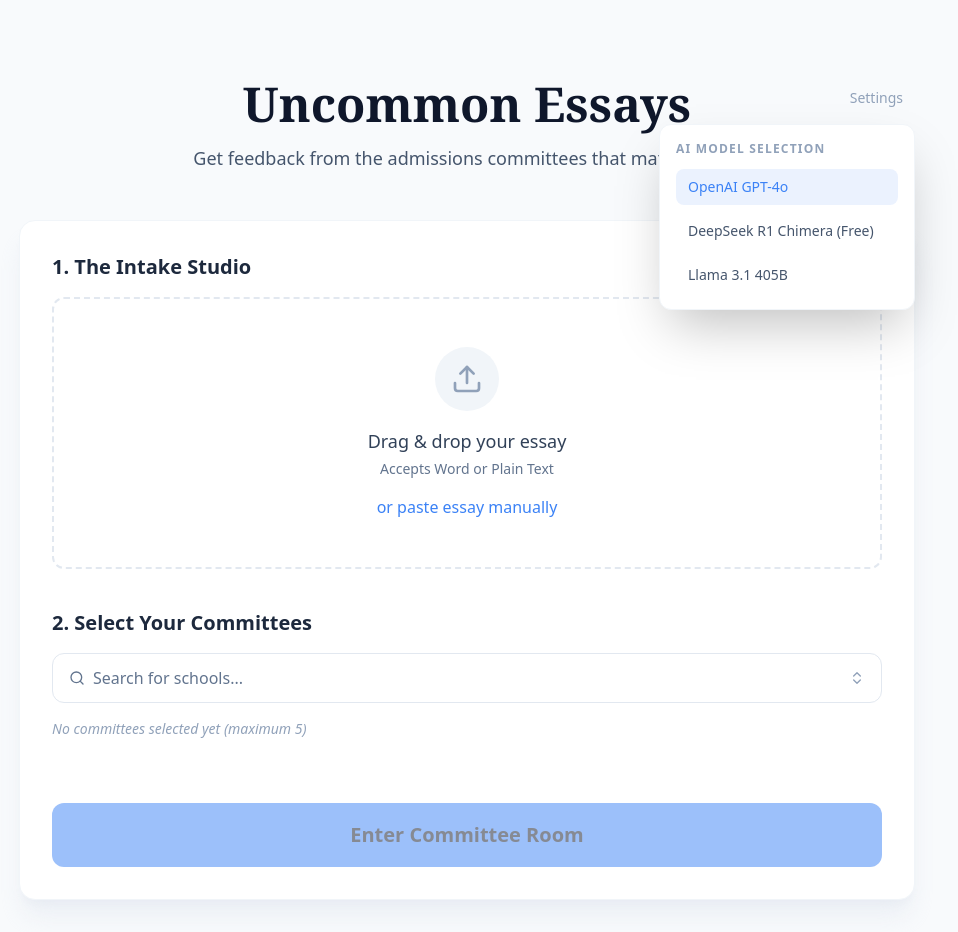
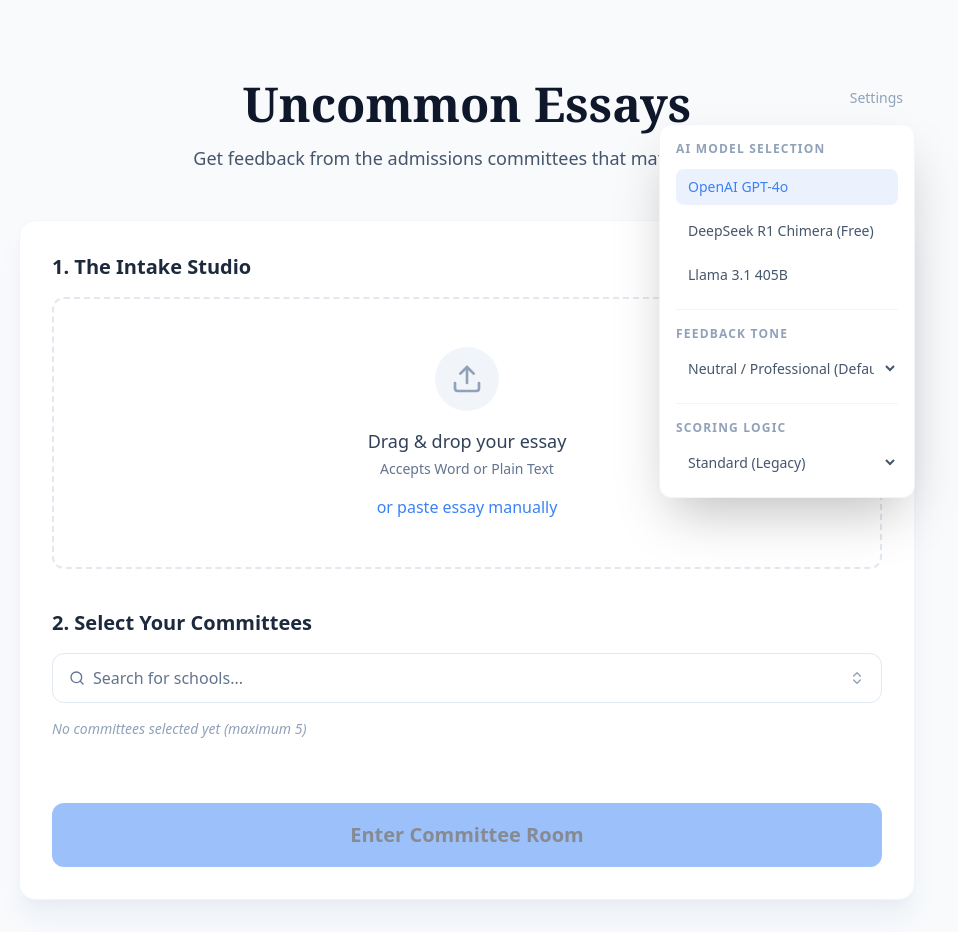
Before and after one commit to Copernican-Consulting/uncommon-essays, a Next.js app: page / in a window 1280 px wide. Both pictures are taken after a click on the button "Settings". Shown: the whole page, without its empty margins (173-1131 px from the left). Built offline with nearby package versions, Linux system fonts and the light colour scheme.

Commit message:
V1.1 Quick Wins: Tone Picker, Experimental Scoring, Score Bar Fix, Progress UX

```diff
--- a/src/app/api/simulate/route.ts
+++ b/src/app/api/simulate/route.ts
@@ -1,7 +1,7 @@
 import { NextRequest, NextResponse } from 'next/server';
 import { generateObject } from 'ai';
 import { createOpenAI } from '@ai-sdk/openai';
-import { hydratePrompt, MASTER_PROMPT_TEMPLATE } from '@/lib/ai/prompts';
+import { hydratePrompt, MASTER_PROMPT_TEMPLATE, EXPERIMENTAL_ADDITIVE_PROMPT } from '@/lib/ai/prompts';
 import schoolsData from '@/lib/data/schools.json';
 import { z } from 'zod';
 
@@ -12,19 +12,20 @@ const openrouter = createOpenAI({
 
 export async function POST(req: NextRequest) {
     try {
-        const { essayText, schoolIds, modelId } = await req.json();
+        const { essayText, schoolIds, modelId, tone, scoringModel } = await req.json();
         const selectedModel = modelId || 'openai/gpt-4o'; // Default
 
-        console.log('Simulate request:', { essayTextLength: essayText?.length, schoolIds, selectedModel });
+        console.log('Simulate request:', { essayTextLength: essayText?.length, schoolIds, selectedModel, tone, scoringModel });
 
         if (!essayText || !schoolIds || !Array.isArray(schoolIds)) {
             return NextResponse.json({ error: 'Invalid request' }, { status: 400 });
         }
 
         const selectedSchools = (schoolsData as any[]).filter((s: any) => schoolIds.includes(s.name));
+        const promptTemplate = scoringModel === 'experimental' ? EXPERIMENTAL_ADDITIVE_PROMPT : MASTER_PROMPT_TEMPLATE;
 
         const simulationPromises = selectedSchools.map(async (school: any) => {
-            const prompt = hydratePrompt(MASTER_PROMPT_TEMPLATE, school, essayText);
+            const prompt = hydratePrompt(promptTemplate, school, essayText, tone);
 
             const result = await generateObject({
                 model: openrouter(selectedModel),
--- a/src/app/page.tsx
+++ b/src/app/page.tsx
@@ -14,6 +14,8 @@ export default function Home() {
   const [isSimulating, setIsSimulating] = useState(false);
   const [results, setResults] = useState<any>(null);
   const [selectedModel, setSelectedModel] = useState("openai/gpt-4o");
+  const [selectedTone, setSelectedTone] = useState("");
+  const [scoringModel, setScoringModel] = useState("standard");
   const [showSettings, setShowSettings] = useState(false);
   const [errorDetails, setErrorDetails] = useState<any>(null);
   const [showDebug, setShowDebug] = useState(false);
@@ -36,7 +38,9 @@ export default function Home() {
         body: JSON.stringify({
           essayText,
           schoolIds: selectedSchools,
-          modelId: selectedModel
+          modelId: selectedModel,
+          tone: selectedTone,
+          scoringModel: scoringModel
         }),
       });
       const data = await response.json();
@@ -89,13 +93,14 @@ export default function Home() {
               {showSettings && (
                 <div className="absolute right-0 mt-2 w-64 bg-white rounded-xl shadow-2xl border border-slate-100 p-4 z-50 text-left">
                   <h4 className="text-xs font-bold text-slate-400 uppercase tracking-widest mb-3">AI Model Selection</h4>
+                  <div className="space-y-4">
                     <div className="space-y-2">
                       {models.map(m => (
                         <button
                           key={m.id}
                           onClick={() => {
                             setSelectedModel(m.id);
-                          setShowSettings(false);
+                            // Keep settings open
                           }}
                           className={cn(
                             "w-full text-left px-3 py-2 rounded-lg text-sm transition-colors",
@@ -107,6 +112,33 @@ export default function Home() {
                           {m.name}
                         </button>
                       ))}
+                    </div>
+
+                    <div className="border-t border-slate-100 pt-4">
+                      <h4 className="text-xs font-bold text-slate-400 uppercase tracking-widest mb-2">Feedback Tone</h4>
+                      <select
+                        value={selectedTone}
+                        onChange={(e) => setSelectedTone(e.target.value)}
+                        className="w-full p-2 text-sm border-slate-200 rounded-lg text-slate-600 focus:ring-primary focus:border-primary"
+                      >
+                        <option value="">Neutral / Professional (Default)</option>
+                        <option value="Blunt, direct, and brutally honest">Blunt & Brutally Honest</option>
+                        <option value="Honest but supportive and encouraging">Supportive & Encouraging</option>
+                        <option value="Honest, sharp, and delivered with humor">Humorous & Witty</option>
+                      </select>
+                    </div>
+
+                    <div className="border-t border-slate-100 pt-4">
+                      <h4 className="text-xs font-bold text-slate-400 uppercase tracking-widest mb-2">Scoring Logic</h4>
+                      <select
+                        value={scoringModel}
+                        onChange={(e) => setScoringModel(e.target.value)}
+                        className="w-full p-2 text-sm border-slate-200 rounded-lg text-slate-600 focus:ring-primary focus:border-primary"
+                      >
+                        <option value="standard">Standard (Legacy)</option>
+                        <option value="experimental">Experimental (Additive)</option>
+                      </select>
+                    </div>
                   </div>
                 </div>
               )}
@@ -128,7 +160,7 @@ export default function Home() {
               <SchoolPicker selected={selectedSchools} onChange={setSelectedSchools} max={5} />
             </div>
 
-            <div className="pt-6">
+            <div className="pt-6 space-y-4">
               <Button
                 onClick={handleSimulate}
                 disabled={!essayText || selectedSchools.length === 0 || isSimulating}
@@ -143,6 +175,32 @@ export default function Home() {
                   "Enter Committee Room"
                 )}
               </Button>
+
+              {isSimulating && (
+                <div className="bg-slate-50 p-4 rounded-xl border border-slate-100">
+                  <p className="text-sm font-medium text-slate-500 mb-3 uppercase tracking-wider">Committee Status</p>
+                  <div className="space-y-2">
+                    {selectedSchools.map(school => {
+                      // If results contains this school, it's done.
+                      const isDone = results?.some((r: any) => r.schoolName === school);
+                      return (
+                        <div key={school} className="flex items-center justify-between text-sm">
+                          <span className="text-slate-700">{school}</span>
+                          {isDone ? (
+                            <span className="text-green-600 font-medium flex items-center gap-1">
+                              Completed
+                            </span>
+                          ) : (
+                            <span className="text-slate-400 flex items-center gap-1">
+                              <Loader2 className="w-3 h-3 animate-spin" /> Analyzing
+                            </span>
+                          )}
+                        </div>
+                      )
+                    })}
+                  </div>
+                </div>
+              )}
             </div>
 
             {errorDetails && (
--- a/src/components/CommitteeSidebar.tsx
+++ b/src/components/CommitteeSidebar.tsx
@@ -103,7 +103,7 @@ export function CommitteeSidebar({
                                                     <div
                                                         className="h-full rounded-full transition-all duration-1000"
                                                         style={{
-                                                            width: `${row.score * 10}%`,
+                                                            width: `${Math.max(0, Math.min(100, (Number(row.score) || 0) * 10))}%`,
                                                             backgroundColor: color.hex
                                                         }}
                                                     />
--- a/src/lib/ai/prompts.ts
+++ b/src/lib/ai/prompts.ts
@@ -1,3 +1,4 @@
+// This standard prompt is used for "Standard" scoring
 export const MASTER_PROMPT_TEMPLATE = `
 You are the Admissions Committee for {{school_name}}.
 Persona: You are a {{personality_style}}. Your feedback should be {{tone_guidance}}.
@@ -23,11 +24,35 @@ o	type: 'strength' or 'critique'.
 o	comment: Specific feedback based on the criteria.
 `;
 
-export function hydratePrompt(template: string, schoolData: any, essayText: string) {
+// This experimental prompt calculates scores by starting at 5 and adding/subtracting
+export const EXPERIMENTAL_ADDITIVE_PROMPT = `
+You are the Admissions Committee for {{school_name}}.
+Persona: You are a {{personality_style}}. Your feedback should be {{tone_guidance}}.
+
+SCORING ALGORITHM (Additive/Subtractive):
+Start every score at 5.0 (Average).
++ Add 1.0 for each Must-Hit Signal found (Max +3.0)
++ Add 0.5 for clear, vivid storytelling
+- Subtract 1.0 for each Failure Mode found
+- Subtract 2.0 for vagueness or clichés
+- Subtract 4.0 if the essay is under 200 words (Brevity Penalty)
+
+Final Score Range: 0.0 to 10.0.
+
+Task: Review the student's essay: '{{essay_text}}'.
+Output Instructions (Strict JSON Only): Return a JSON object with:
+1.	scores: { "fit": 0, "clarity": 0, "likeability": 0, "accomplishments": 0, "overall": 0 }
+2.	committee_reaction: Explain the score calculation (e.g., "Started at 5, +1 for..., -2 for...").
+3.	annotations: List 4-6 specific strengths/critiques with anchors.
+`;
+
+export function hydratePrompt(template: string, schoolData: any, essayText: string, tone?: string) {
+    const toneInstruction = tone ? `Tone: ${tone}` : schoolData.tone_guidance.join(' ');
+
     let prompt = template
         .replace('{{school_name}}', schoolData.name)
         .replace('{{personality_style}}', schoolData.personality_style || "Experienced Admissions Reader")
-        .replace('{{tone_guidance}}', schoolData.tone_guidance.join(' '))
+        .replace('{{tone_guidance}}', toneInstruction)
         .replace('{{priorities}}', schoolData.must_hit_signals.join(', '))
         .replace('{{must_hits}}', schoolData.must_hit_signals.join(', '))
         .replace('{{failure_modes}}', schoolData.common_failure_modes.join(', '))
```
Lines whose indentation alone changed are shown as unchanged.
